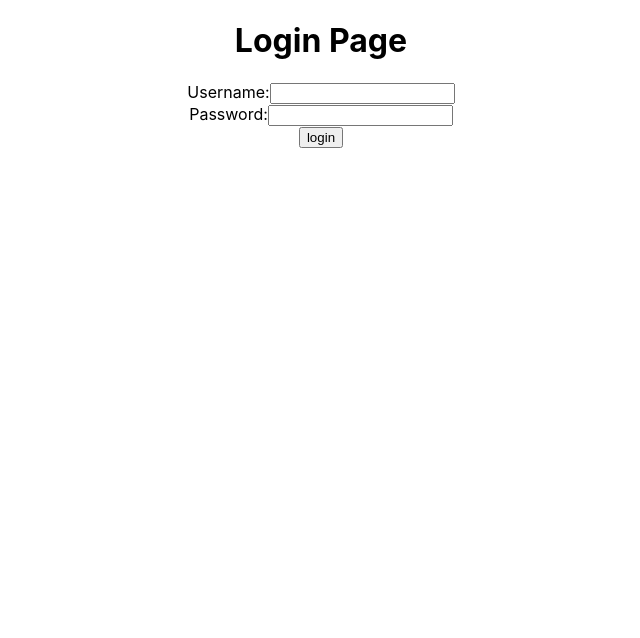
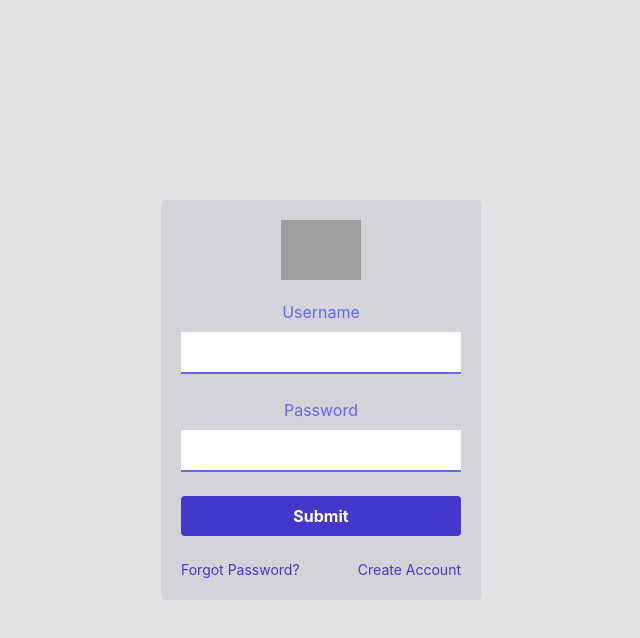
Before and after one commit to prajwal10s/brewology-vault, a React (Create React App) app in the folder frontend/brewology-vault/: page /login in a window 1280 px wide. Shown: the top 638 px of the page, without its empty margins (319-959 px from the left). Built offline with nearby package versions, Linux system fonts and the light colour scheme; grey boxes are pictures that could not be loaded.

Commit message:
adding recipe cards

```diff
--- a/frontend/brewology-vault/package.json
+++ b/frontend/brewology-vault/package.json
@@ -43,6 +43,7 @@
     ]
   },
   "devDependencies": {
-    "@babel/plugin-proposal-private-property-in-object": "^7.21.11"
+    "@babel/plugin-proposal-private-property-in-object": "^7.21.11",
+    "tailwindcss": "^3.4.17"
   }
 }
--- a/frontend/brewology-vault/src/components/login/Login.tsx
+++ b/frontend/brewology-vault/src/components/login/Login.tsx
@@ -39,31 +39,61 @@ const Login: React.FC = () => {
     }));
   };
   return (
-    <div className="LoginForm">
-      <h1>Login Page</h1>
+    <div className="flex h-screen bg-zinc-200">
+      <div className="w-full max-w-xs m-auto bg-zinc-300 rounded p-5">
+        <header>
+          <img
+            className="w-20 mx-auto mb-5"
+            src="https://img.icons8.com/?size=100&id=TKdpkfwePn6s&format=png&color=000000"
+          />
+        </header>
         <form id="signupForm" onSubmit={handleSubmit}>
           <div>
-          <label>Username:</label>
+            <label className="block mb-2 text-indigo-500" id="username">
+              Username
+            </label>
             <input
+              className="w-full p-2 mb-6 text-indigo-700 border-b-2 border-indigo-500 outline-none focus:bg-gray-300"
               type="text"
-            name="userName"
-            value={formData.userName}
+              name="username"
               onChange={handleChange}
               required
             />
           </div>
           <div>
-          <label>Password:</label>
+            <label className="block mb-2 text-indigo-500" id="password">
+              Password
+            </label>
             <input
+              className="w-full p-2 mb-6 text-indigo-700 border-b-2 border-indigo-500 outline-none focus:bg-gray-300"
               type="password"
               name="password"
-            value={formData.password}
               onChange={handleChange}
               required
             />
           </div>
-        <button type="submit">login</button>
+          <div>
+            <input
+              className="w-full bg-indigo-700 hover:bg-pink-700 text-white font-bold py-2 px-4 mb-6 rounded"
+              type="submit"
+            />
+          </div>
         </form>
+        <footer>
+          <a
+            className="text-indigo-700 hover:text-pink-700 text-sm float-left"
+            href="#"
+          >
+            Forgot Password?
+          </a>
+          <a
+            className="text-indigo-700 hover:text-pink-700 text-sm float-right"
+            href="#"
+          >
+            Create Account
+          </a>
+        </footer>
+      </div>
     </div>
   );
 };
--- a/frontend/brewology-vault/src/components/recipe/recipe.tsx
+++ b/frontend/brewology-vault/src/components/recipe/recipe.tsx
@@ -1,25 +1,30 @@
 import axios from "axios";
 import React, { useEffect, useState } from "react";
+import { recipePropsType } from "./recipeType";
+import RecipeCard from "./recipeCard";
 axios.defaults.baseURL = "http://localhost:3001";
 
 const Recipe: React.FC = () => {
-  const [recipeData, setRecipeData] = useState("");
+  const [recipeData, setRecipeData] = useState<recipePropsType[]>([]);
 
   useEffect(() => {
     const getRecipes = async () => {
       try {
-        const data = await axios.get("/recipe", { withCredentials: true });
-        console.log(data);
-        setRecipeData(data.toString);
+        const response = await axios.get("/recipe", { withCredentials: true });
+
+        //console.log(response.data);
+        setRecipeData(response.data);
       } catch (error: any) {
         console.log(error.message);
       }
     };
     getRecipes();
-  });
+  }, []);
   return (
     <div className="recipes">
-      <p>{recipeData}</p>
+      {recipeData.map((recipe, index) => (
+        <RecipeCard key={index} recipeData={recipe} />
+      ))}
     </div>
   );
 };
--- /dev/null
+++ b/frontend/brewology-vault/src/components/recipe/recipeCard.tsx
@@ -0,0 +1,12 @@
+import { recipePropsType } from "./recipeType";
+
+const RecipeCard: React.FC<{ recipeData: recipePropsType }> = ({
+  recipeData,
+}) => {
+  return (
+    <div className="recipeCard">
+      <p>{recipeData.beans}</p>
+    </div>
+  );
+};
+export default RecipeCard;
--- /dev/null
+++ b/frontend/brewology-vault/src/components/recipe/recipeType.tsx
@@ -0,0 +1,11 @@
+export interface recipePropsType {
+  _id: string;
+  hot: boolean;
+  milk_based: boolean;
+  equipment: string;
+  beans?: string;
+  roast?: "light" | "medium" | "medium dark" | "dark";
+  grind: "very coarse" | "coarse" | "fine" | "very fine";
+  grind_specs: string;
+  recipe: string;
+}
--- /dev/null
+++ b/frontend/brewology-vault/tailwind.config.js
@@ -0,0 +1,8 @@
+/** @type {import('tailwindcss').Config} */
+module.exports = {
+  content: ["./src/**/*.{js,jsx,ts,tsx}"],
+  theme: {
+    extend: {},
+  },
+  plugins: [],
+};
```
Also changed, not shown: frontend/brewology-vault/src/index.css (+6 -3 lines), 1 other file (tests, documents, lock files or other folders). Lines whose indentation alone changed are shown as unchanged.
